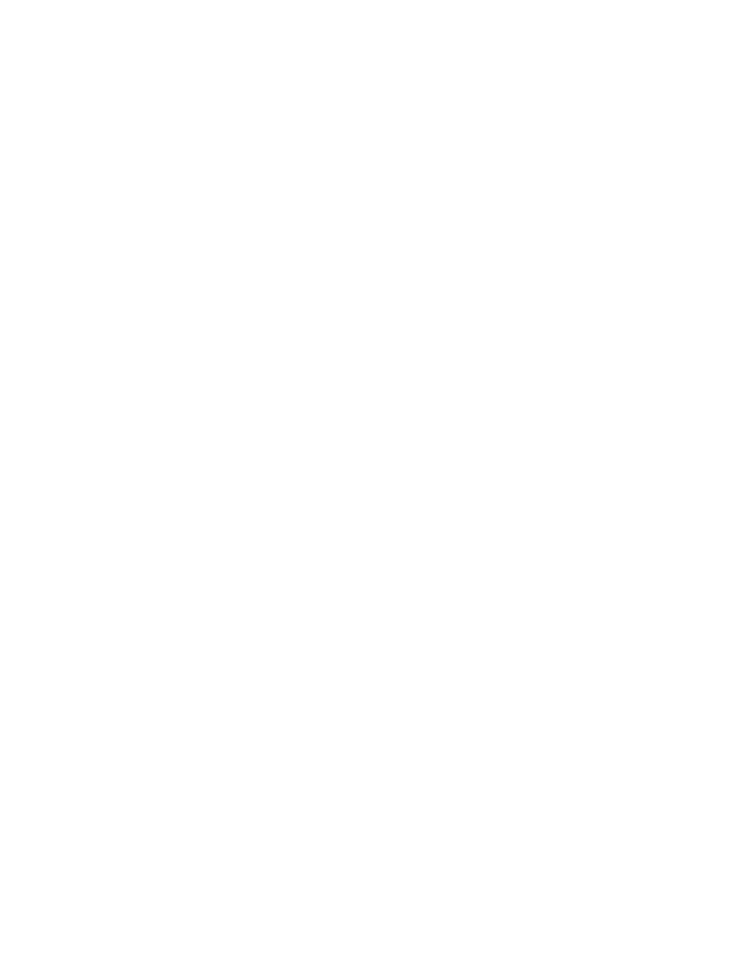
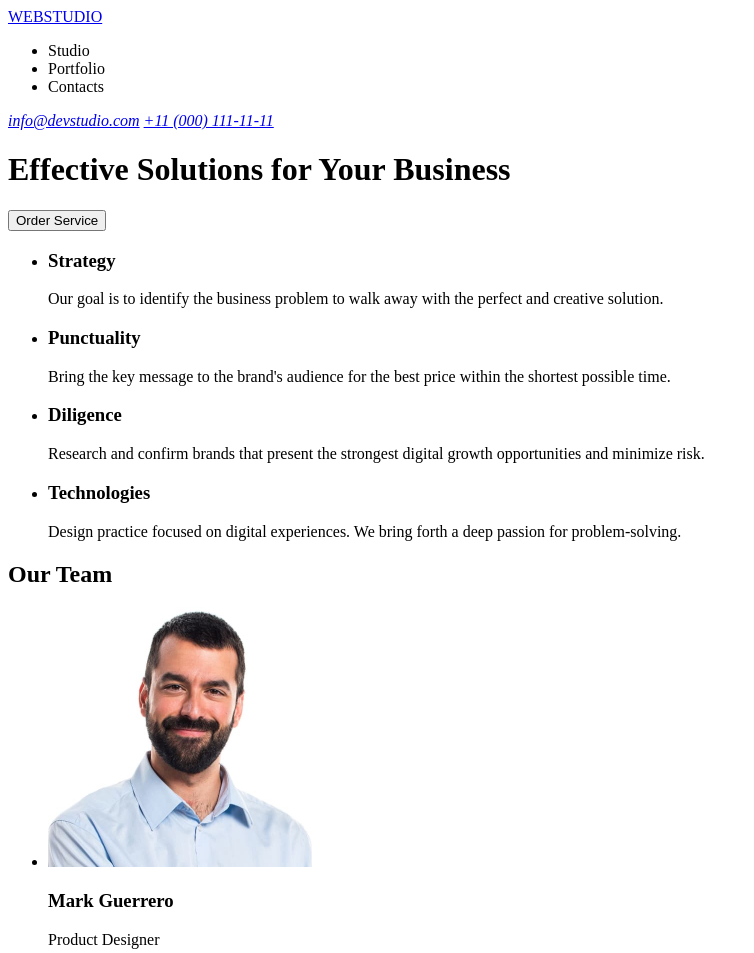
Before and after one commit to buhaiov-v/goit-markup-hw-01, a plain HTML site: page index.html in a window 1280 px wide. Shown: the top 953 px of the page, without its empty margins (0-754 px from the left). Before the commit the page ends 800 px from the top, so only its background shows below. Drawn offline with Linux system fonts and the light colour scheme.

Commit message:
finish-dz1

```diff
--- a/index.html
+++ b/index.html
@@ -6,8 +6,87 @@
     <title>Document</title>
   </head>
   <body>
-    <header></header>
-    <main></main>
-    <footer></footer>
+    <header>
+      <a href="/">WEBSTUDIO</a>
+      <nav>
+        <ul>
+          <li>Studio</li>
+          <li>Portfolio</li>
+          <li>Contacts</li>
+        </ul>
+      </nav>
+      <address>
+        <a href="mailto:info@devstudio.com">info@devstudio.com</a>
+        <a href="tel:+110001111111"> +11 (000) 111-11-11</a>
+      </address>
+    </header>
+    <main>
+      <h1>Effective Solutions for Your Business</h1>
+      <button type="button">Order Service</button>
+      <ul>
+        <li>
+          <h3>Strategy</h3>
+          Our goal is to identify the business problem to walk away with the
+          perfect and creative solution.
+        </li>
+        <li>
+          <h3>Punctuality</h3>
+          Bring the key message to the brand's audience for the best price
+          within the shortest possible time.
+        </li>
+        <li>
+          <h3>Diligence</h3>
+          Research and confirm brands that present the strongest digital growth
+          opportunities and minimize risk.
+        </li>
+        <li>
+          <h3>Technologies</h3>
+          Design practice focused on digital experiences. We bring forth a deep
+          passion for problem-solving.
+        </li>
+      </ul>
+      <h2>Our Team</h2>
+      <ul>
+        <li>
+          <img
+            src="/images/1_mark_guerrero.jpg"
+            alt="Mark Guerrero"
+            width="264"
+          />
+          <h3>Mark Guerrero</h3>
+          <p>Product Designer</p>
+        </li>
+        <li>
+          <img src="/images/2_tom_ford.jpg" alt="Tom Ford" width="264" />
+          <h3>Tom Ford</h3>
+          <p>Frontend Developer</p>
+        </li>
+        <li>
+          <img
+            src="/images/3_camila_garcia.jpg"
+            alt="Camila Garcia"
+            width="264"
+          />
+          <h3>Camila Garcia</h3>
+          <p>Marketing</p>
+        </li>
+        <li>
+          <img
+            src="/images/4_daniel_wilson.jpg"
+            alt="Daniel Wilson"
+            width="264"
+          />
+          <h3>Daniel Wilson</h3>
+          <p>UI Designer</p>
+        </li>
+      </ul>
+    </main>
+    <footer>
+      <a href="/">WEBSTUDIO</a>
+      <p>
+        Increase the flow of Tstomers and sales for your business with digital
+        marketing & growth solutions.
+      </p>
+    </footer>
   </body>
 </html>
```
Also changed, not shown: images/1_mark_guerrero.jpg (added), images/2_tom_ford.jpg (added), images/3_camila_garcia.jpg (added), images/4_daniel_wilson.jpg (added).
